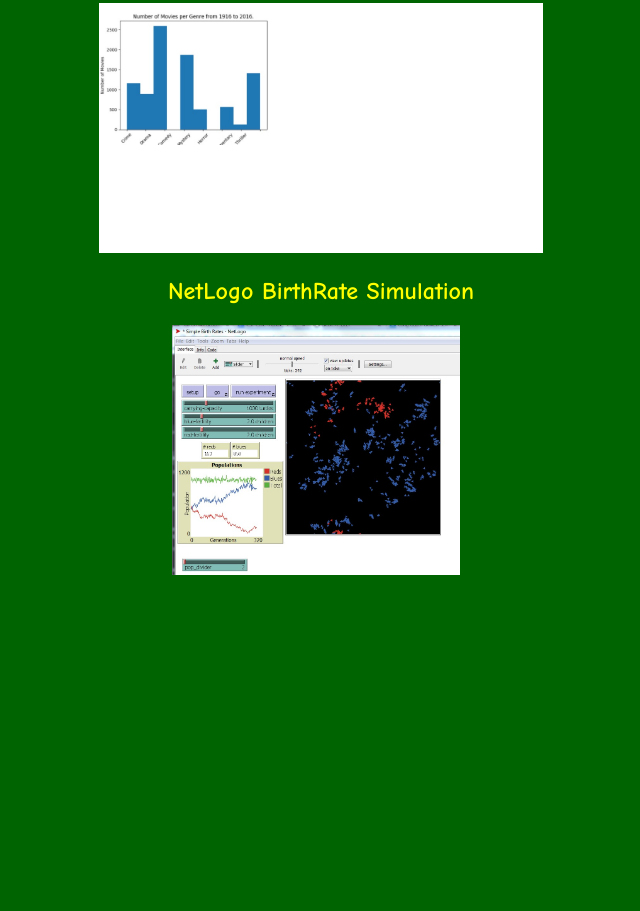
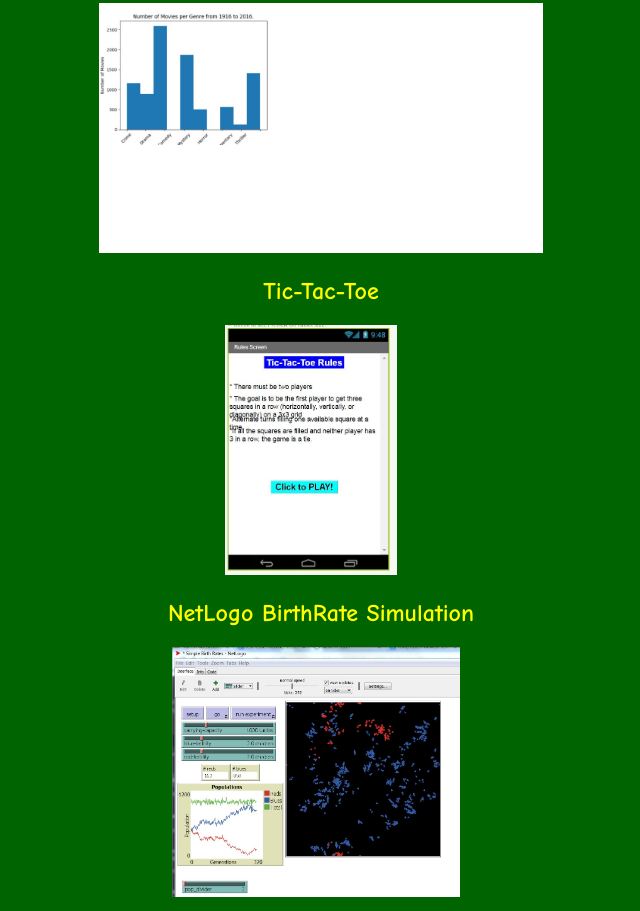
Before and after one commit to RobinGH2017/PLTWCSP2017, a plain HTML site: page portfolio.html in a window 1280 px wide. Shown: the part 1712-2623 px from the top of the page, without its empty margins (319-959 px from the left). Before the commit the page ends 2301 px from the top, so only its background shows below. Drawn offline with Linux system fonts and the light colour scheme.

Commit message:
Add files via upload

```diff
--- a/portfolio.html
+++ b/portfolio.html
@@ -32,6 +32,10 @@
     <h2>Movie Genres Histogram</h2>
     <img src="images/Movie_Histogram.jpg"height="250">
     <br>
+    <h2>Tic-Tac-Toe</h2>
+    <img src="images/Our_TicTacToe_1.jpg"height="250">
+    <a target="_blank"href="images/OurTicTacToe.aia"download>
+    <br>
     <h2>NetLogo BirthRate Simulation</h2>
     <img src="images/Day8_BirthRate_Screen.jpg"height="250">
     </a>
```
